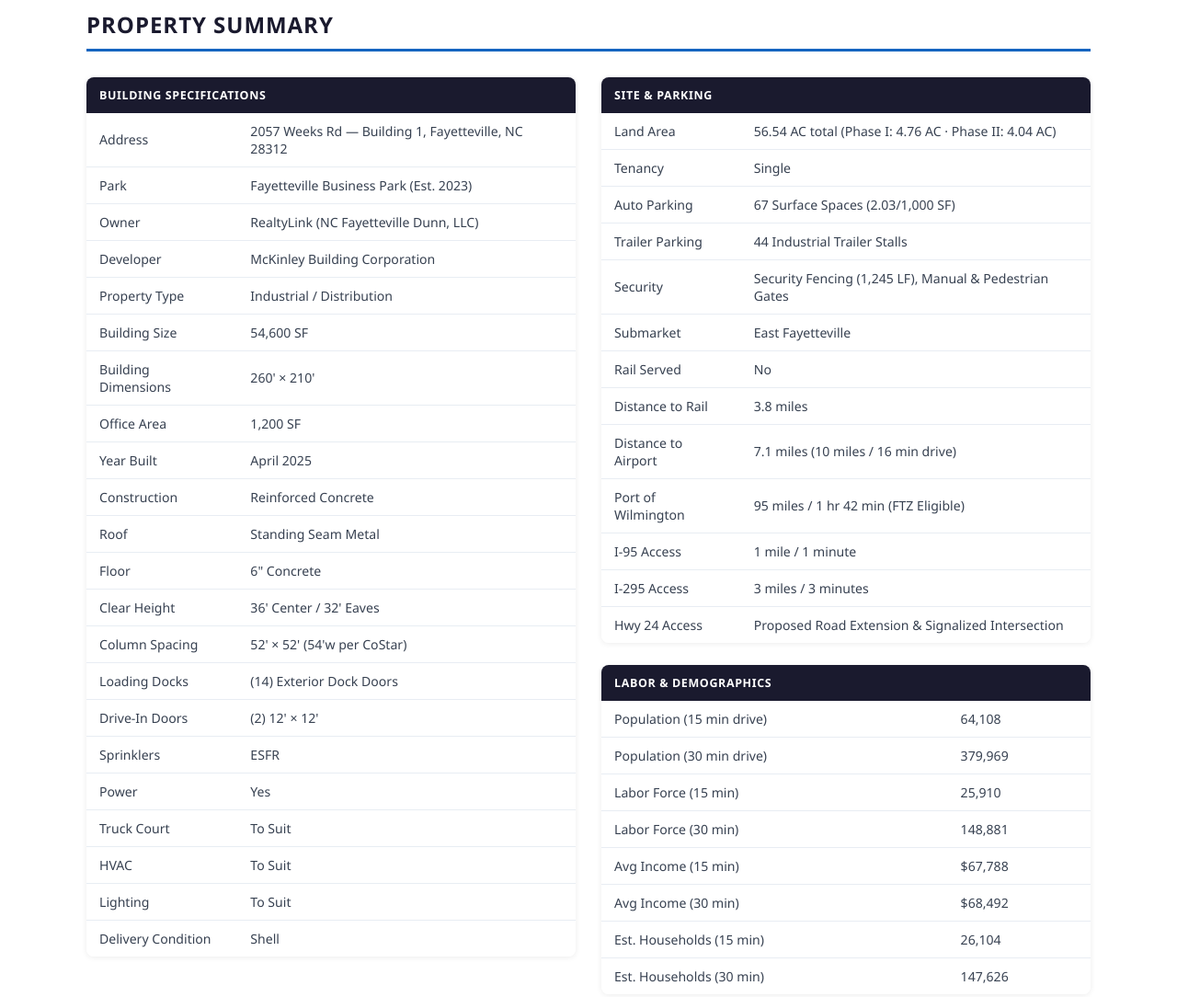
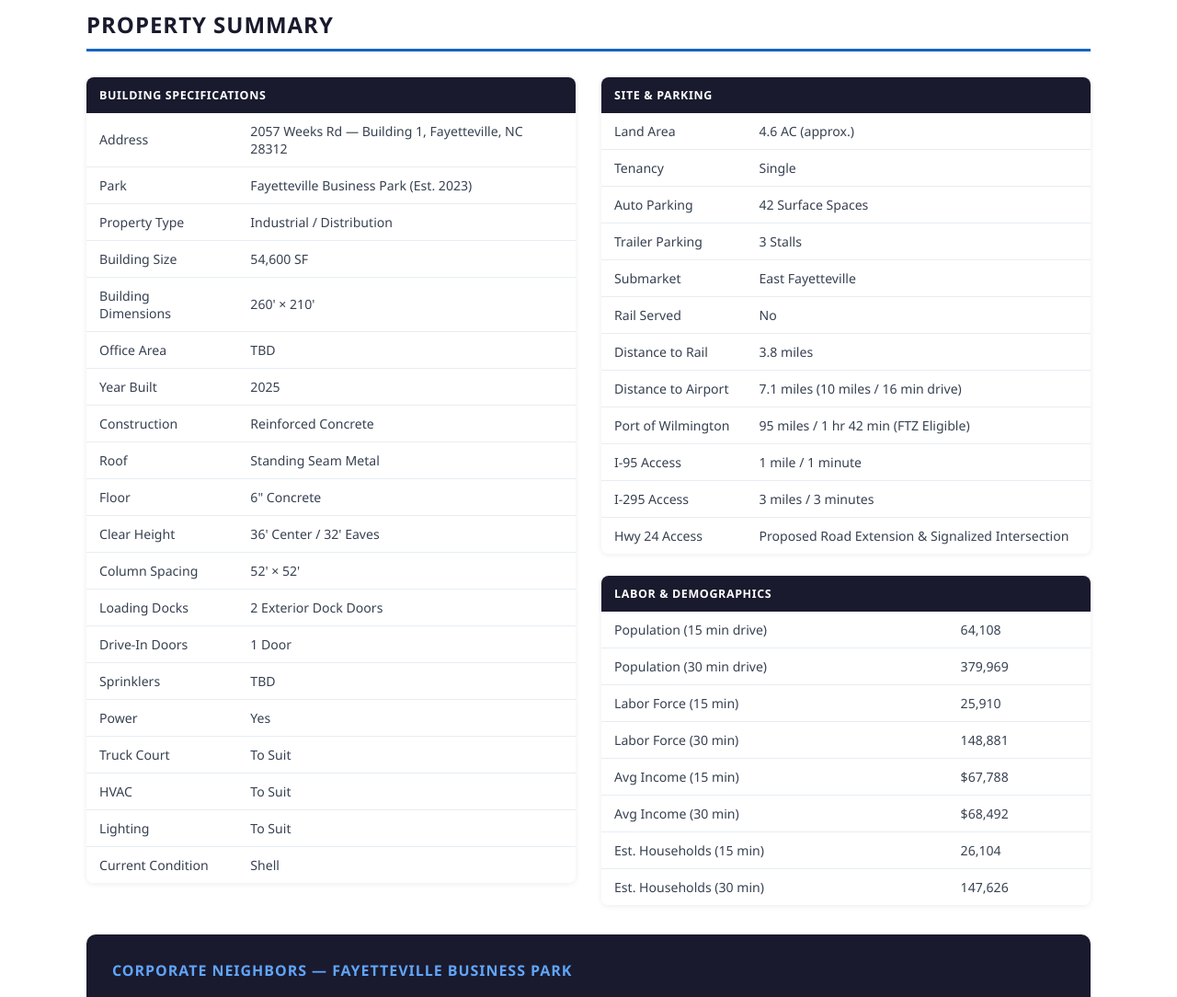
Before and after one commit to tpmurray13/bpo-2057-weeks-rd, a plain HTML site: page index.html in a window 1280 px wide. Shown: the part 1280-2364 px from the top of the page at 92% size. Drawn offline with Linux system fonts and the light colour scheme.

Commit message:
Update Property Summary: remove owner/developer/security, correct specs and site data

```diff
--- a/index.html
+++ b/index.html
@@ -214,8 +214,8 @@
     <div class="hero-stats">
       <div class="hero-stat"><div class="val">54,600 SF</div><div class="lbl">Building Size</div></div>
       <div class="hero-stat"><div class="val">36' Clear</div><div class="lbl">Ceiling Height</div></div>
-      <div class="hero-stat"><div class="val">Apr 2025</div><div class="lbl">Year Built</div></div>
-      <div class="hero-stat"><div class="val">56.54 AC</div><div class="lbl">Land Area</div></div>
+      <div class="hero-stat"><div class="val">2025</div><div class="lbl">Year Built</div></div>
+      <div class="hero-stat"><div class="val">4.6 AC</div><div class="lbl">Land Area</div></div>
       <div class="hero-stat"><div class="val">$6.95/SF NNN</div><div class="lbl">Proposed Lease Rate</div></div>
     </div>
   </div>
@@ -266,26 +266,25 @@
             <tbody>
               <tr><td>Address</td><td>2057 Weeks Rd — Building 1, Fayetteville, NC 28312</td></tr>
               <tr><td>Park</td><td>Fayetteville Business Park (Est. 2023)</td></tr>
-              <tr><td>Owner</td><td>RealtyLink (NC Fayetteville Dunn, LLC)</td></tr>
-              <tr><td>Developer</td><td>McKinley Building Corporation</td></tr>
+
               <tr><td>Property Type</td><td>Industrial / Distribution</td></tr>
               <tr><td>Building Size</td><td>54,600 SF</td></tr>
               <tr><td>Building Dimensions</td><td>260' × 210'</td></tr>
-              <tr><td>Office Area</td><td>1,200 SF</td></tr>
-              <tr><td>Year Built</td><td>April 2025</td></tr>
+              <tr><td>Office Area</td><td>TBD</td></tr>
+              <tr><td>Year Built</td><td>2025</td></tr>
               <tr><td>Construction</td><td>Reinforced Concrete</td></tr>
               <tr><td>Roof</td><td>Standing Seam Metal</td></tr>
               <tr><td>Floor</td><td>6" Concrete</td></tr>
               <tr><td>Clear Height</td><td>36' Center / 32' Eaves</td></tr>
-              <tr><td>Column Spacing</td><td>52' × 52' (54'w per CoStar)</td></tr>
-              <tr><td>Loading Docks</td><td>(14) Exterior Dock Doors</td></tr>
-              <tr><td>Drive-In Doors</td><td>(2) 12' × 12'</td></tr>
-              <tr><td>Sprinklers</td><td>ESFR</td></tr>
+              <tr><td>Column Spacing</td><td>52' × 52'</td></tr>
+              <tr><td>Loading Docks</td><td>2 Exterior Dock Doors</td></tr>
+              <tr><td>Drive-In Doors</td><td>1 Door</td></tr>
+              <tr><td>Sprinklers</td><td>TBD</td></tr>
               <tr><td>Power</td><td>Yes</td></tr>
               <tr><td>Truck Court</td><td>To Suit</td></tr>
               <tr><td>HVAC</td><td>To Suit</td></tr>
               <tr><td>Lighting</td><td>To Suit</td></tr>
-              <tr><td>Delivery Condition</td><td>Shell</td></tr>
+              <tr><td>Current Condition</td><td>Shell</td></tr>
             </tbody>
           </table>
         </div>
@@ -295,11 +294,11 @@
           <table>
             <thead><tr><th colspan="2">Site &amp; Parking</th></tr></thead>
             <tbody>
-              <tr><td>Land Area</td><td>56.54 AC total (Phase I: 4.76 AC · Phase II: 4.04 AC)</td></tr>
+              <tr><td>Land Area</td><td>4.6 AC (approx.)</td></tr>
               <tr><td>Tenancy</td><td>Single</td></tr>
-              <tr><td>Auto Parking</td><td>67 Surface Spaces (2.03/1,000 SF)</td></tr>
-              <tr><td>Trailer Parking</td><td>44 Industrial Trailer Stalls</td></tr>
-              <tr><td>Security</td><td>Security Fencing (1,245 LF), Manual &amp; Pedestrian Gates</td></tr>
+              <tr><td>Auto Parking</td><td>42 Surface Spaces</td></tr>
+              <tr><td>Trailer Parking</td><td>3 Stalls</td></tr>
+
               <tr><td>Submarket</td><td>East Fayetteville</td></tr>
               <tr><td>Rail Served</td><td>No</td></tr>
               <tr><td>Distance to Rail</td><td>3.8 miles</td></tr>
```
